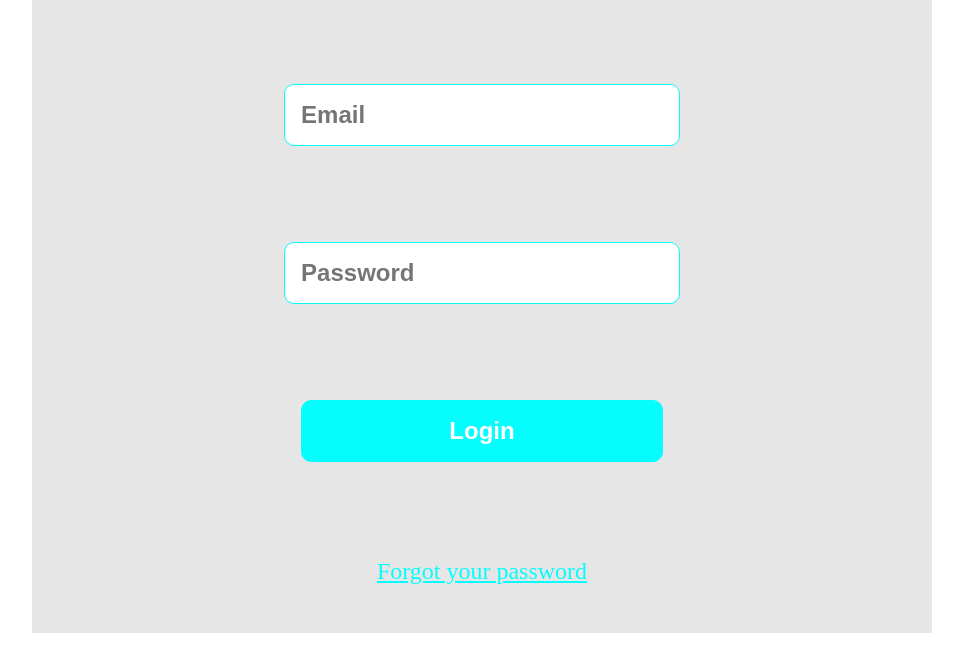
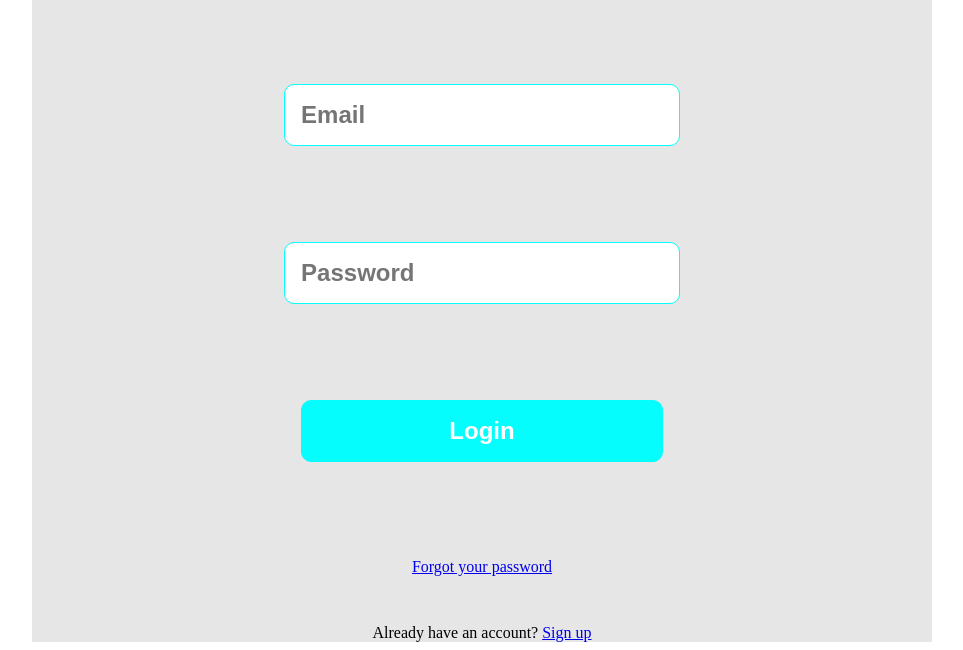
Before and after one commit to o-brayarn/my-doctor, a plain HTML site: page login.html in a window 1280 px wide. Shown: the part 278-928 px from the top of the page, without its empty margins (158-1121 px from the left). Drawn offline with Linux system fonts and the light colour scheme.

Commit message:
Final touches for style

```diff
--- a/assets/css/login.css
+++ b/assets/css/login.css
@@ -49,16 +49,10 @@ input[type="submit"]{
     border: 1px solid rgb(5, 253, 253);
     padding:1rem;
 }
-a{
-    color: rgb(5, 253, 253);
+
+.signup{
+    text-align: center;
 }
-
-.forgot{
-    color: rgb(5, 253, 253);
-    text-decoration: none;
-    font-size: 1.5rem;
-}
-
 @media ( min-width:992px) {
       .container{
           width:900px;
--- a/login.html
+++ b/login.html
@@ -23,6 +23,7 @@
 
                   </div>
             </form>
+            <div class="signup">Already have an account? <a href="signup.html">Sign up</a></div>
       </div>
 </body>
 
```
